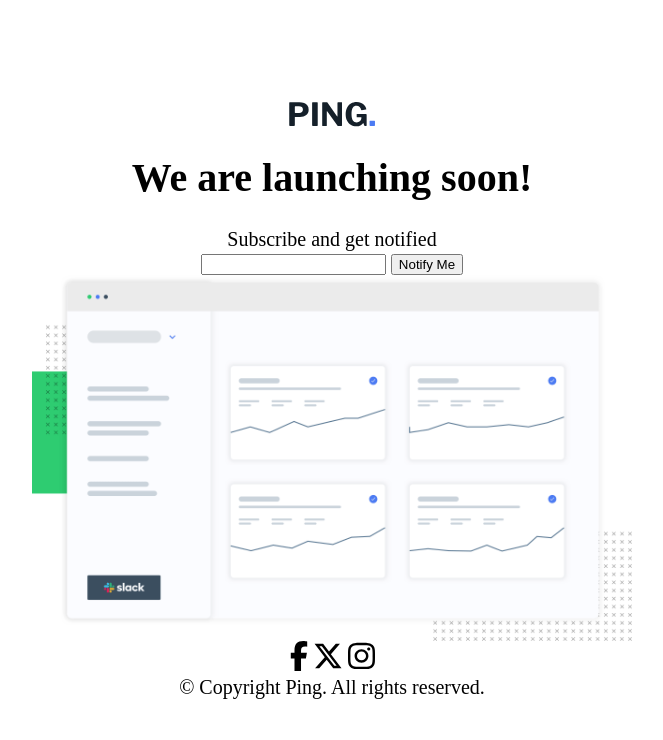
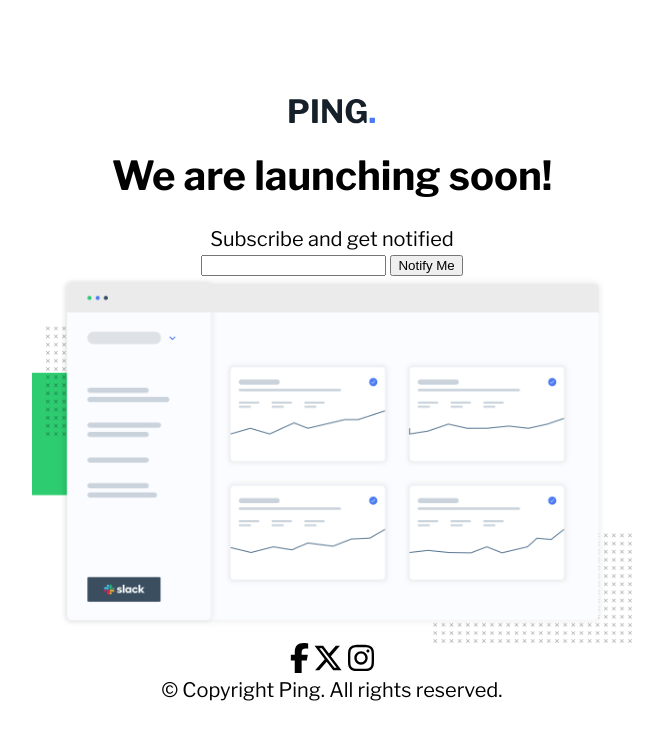
Before and after one commit to Jaegermeisty/Ping-single-column-coming-soon-page, a plain HTML site: page index.html in a window 1280 px wide. Shown: the whole page, without its empty margins (308-971 px from the left). Drawn offline with nearby package versions, Linux system fonts and the light colour scheme.

Commit message:
Added the desired font

```diff
--- a/index.html
+++ b/index.html
@@ -6,6 +6,10 @@
 
   <link rel="icon" type="image/png" sizes="32x32" href="./images/favicon-32x32.png">
   <link rel="stylesheet" href="styles.css">
+
+  <link rel="preconnect" href="https://fonts.googleapis.com">
+  <link rel="preconnect" href="https://fonts.gstatic.com" crossorigin>
+  <link href="https://fonts.googleapis.com/css2?family=Libre+Franklin:ital,wght@0,100..900;1,100..900&display=swap" rel="stylesheet">
   <title>Ping coming soon page</title>
 
 </head>
--- a/styles.css
+++ b/styles.css
@@ -7,6 +7,7 @@ body {
   display: flex;
   justify-content: center;
   align-items: center;
+  font-family: "Libre Franklin", serif;
 }
 
 p {
```
